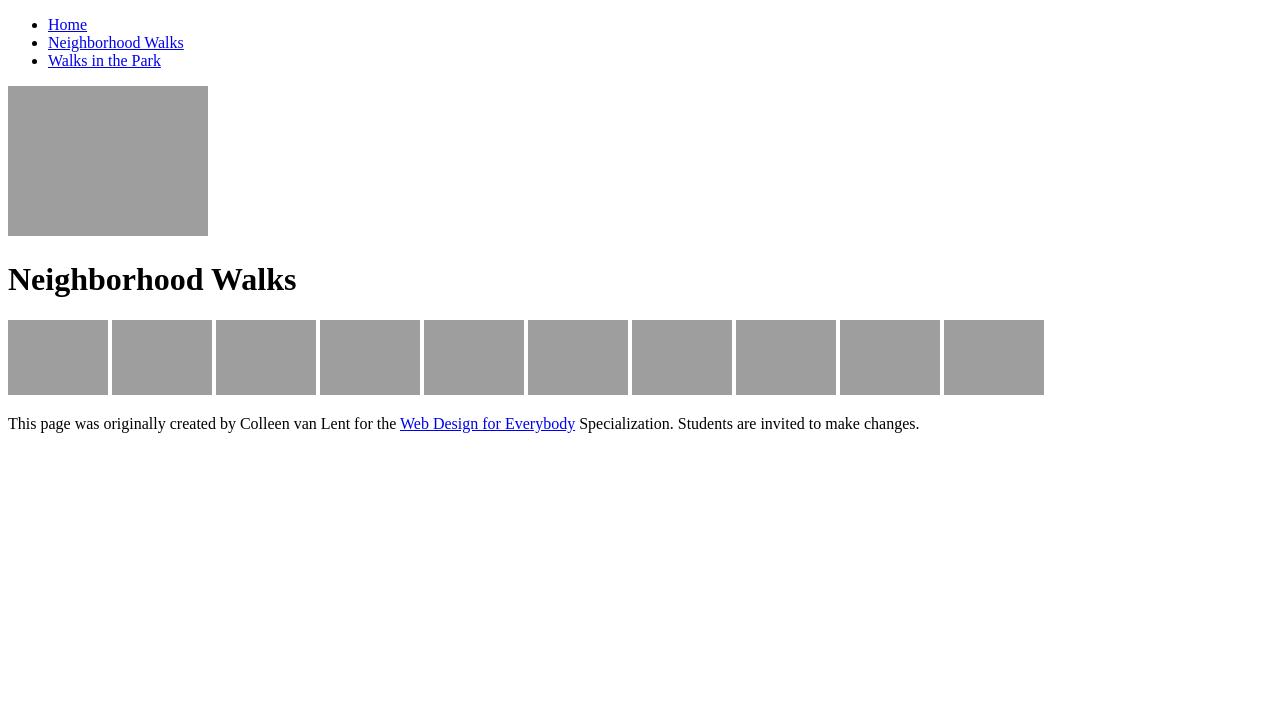
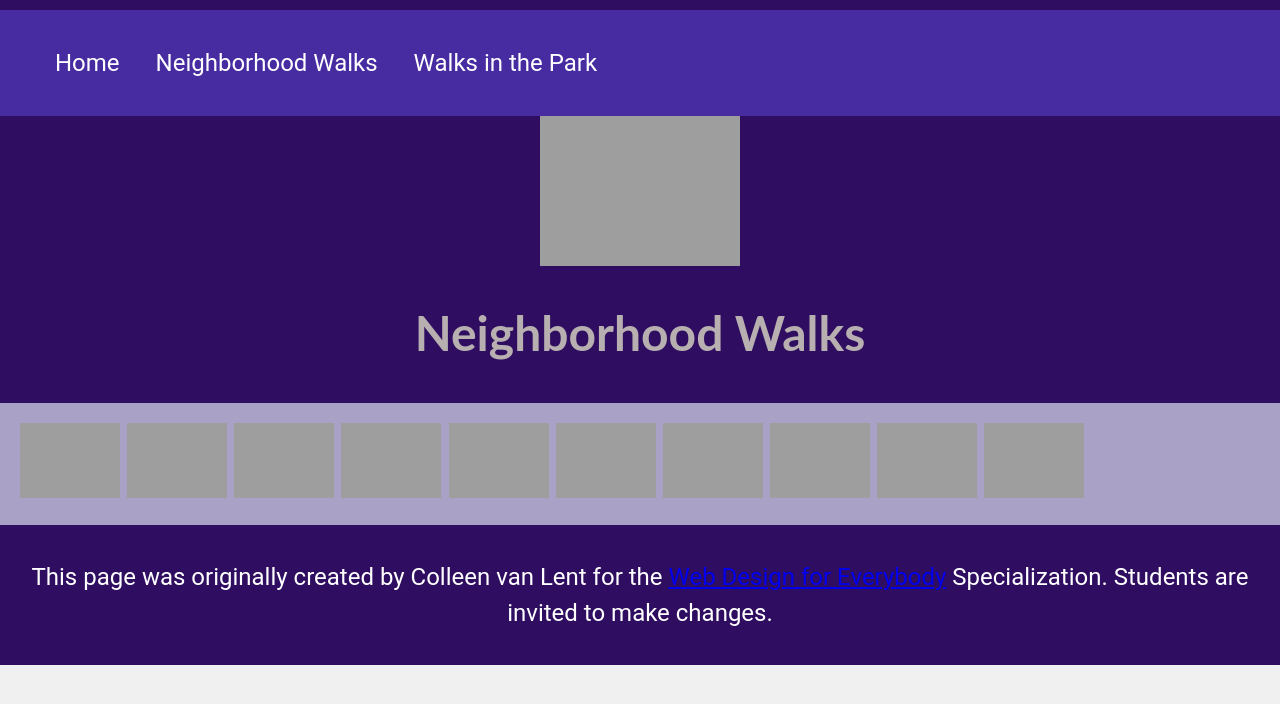
Before and after one commit to hguagua8517/coursera, a plain HTML site: page neighborhood.html in a window 1280 px wide. Drawn offline with Linux system fonts and the light colour scheme; the site is published under a folder, as on GitHub Pages, so addresses that start at the root find nothing.

Commit message:
second commit

```diff
--- a/neighborhood.html
+++ b/neighborhood.html
@@ -4,7 +4,7 @@
 <head>
   <meta charset="utf-8">
   <meta name="viewport" content="width=device-width">
-  <link rel="stylesheet" href="/Coursera/css/styles.css">
+  <link rel="stylesheet" href="css/styles.css">
   <title>Neighborhood Walk</title>
   <!-- You will need to link to the CSS file -->
 </head>
```
Also changed, not shown: index.html (+1 -1 lines), parks.html (+1 -1 lines).
